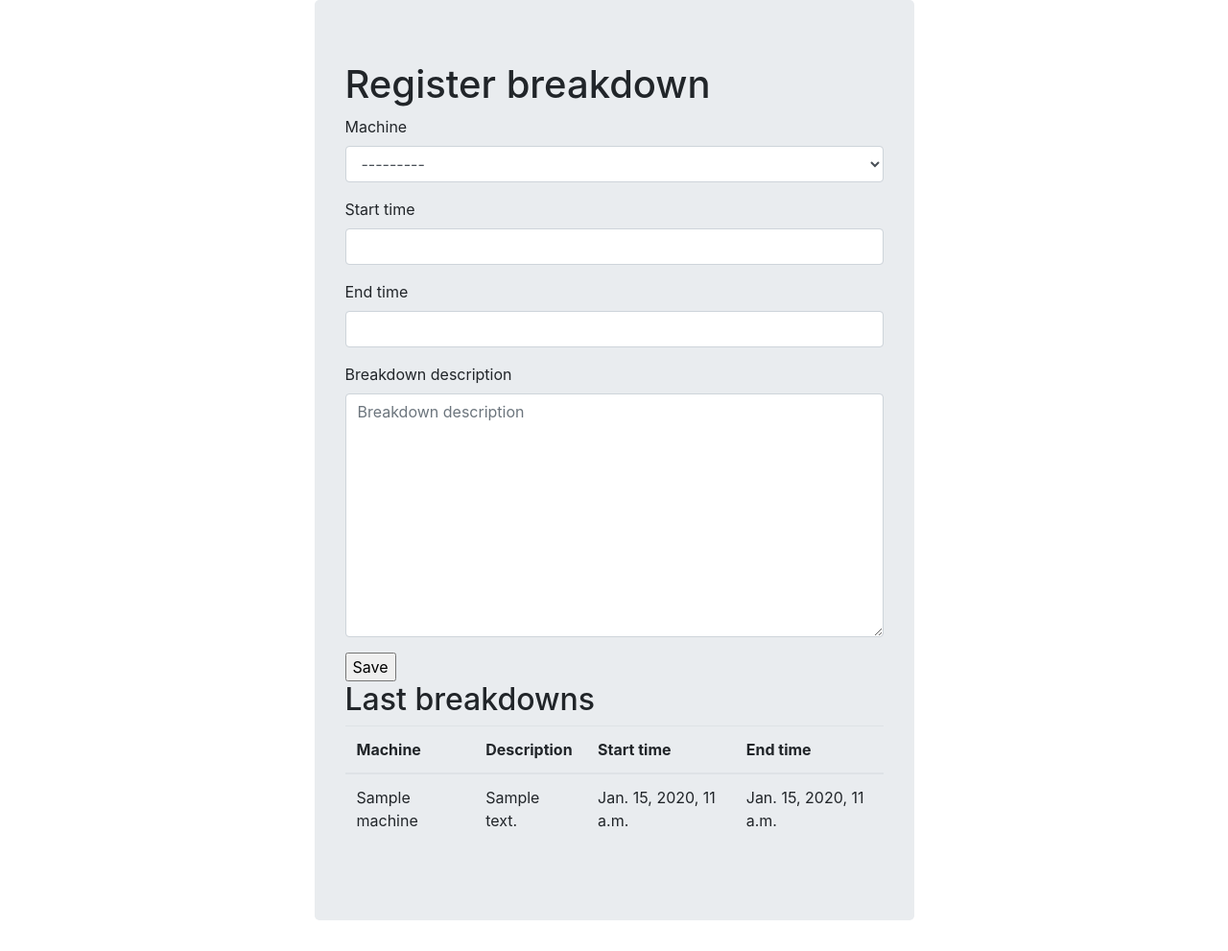
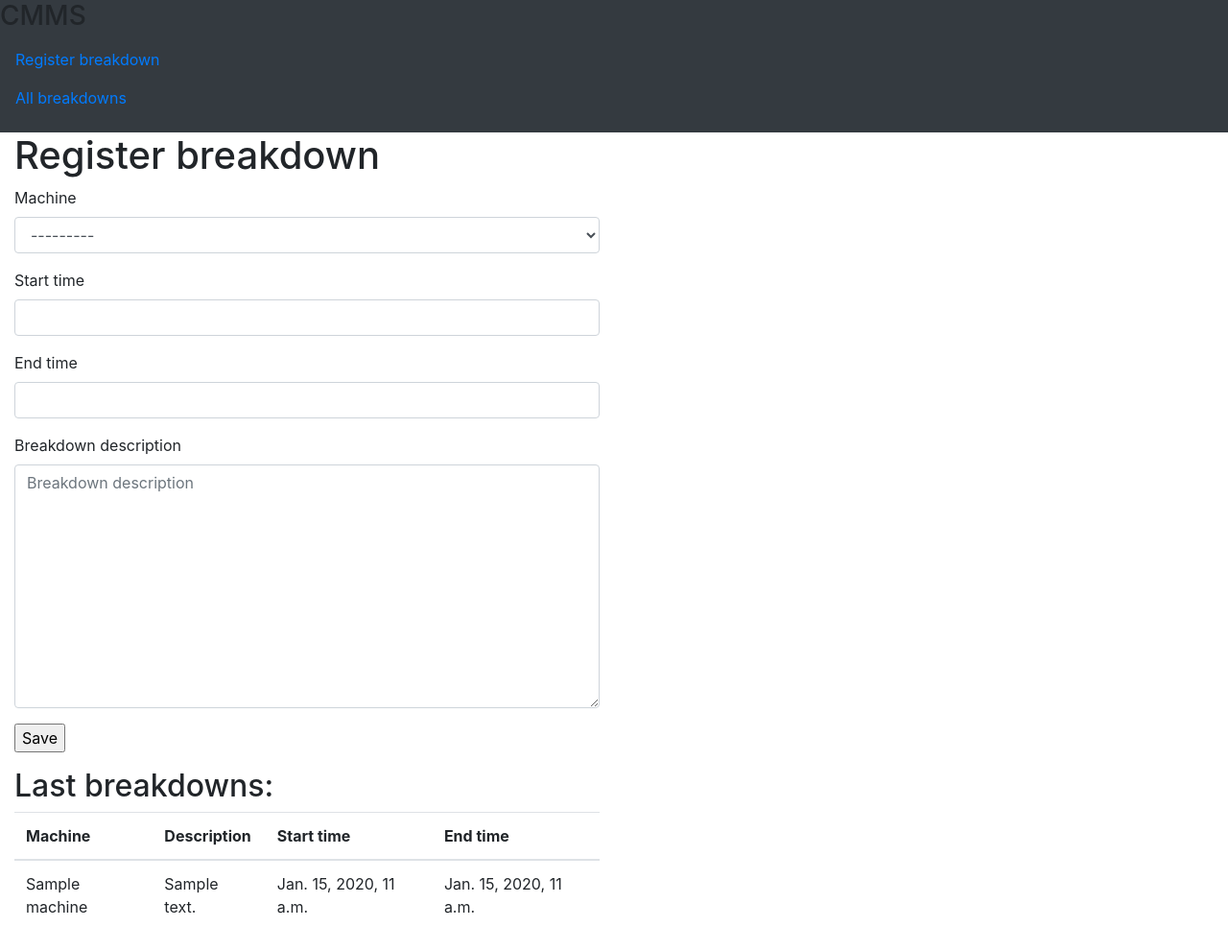
Before and after one commit to rafaupiotrowski/cmms, a Django app: page / in a window 1280 px wide. Shown: the whole page at 96% size. After the commit the page ends 952 px from the top, so only its background shows below. Run offline with Django 3.2, Linux system fonts and the light colour scheme; tables that the repository leaves empty hold one stand-in row (values such as "Sample post"); some libraries are stand-ins or nearby versions.

Commit message:
Sidebar added to home page.

```diff
--- a/cmms/breakdowns/templates/breakdowns/home.html
+++ b/cmms/breakdowns/templates/breakdowns/home.html
@@ -5,7 +5,8 @@
     {% bootstrap_css %}
     {% bootstrap_javascript jquery='full' %}
     {{ form.media }}
-  <!-- Required meta tags --
+    <link rel="stylesheet" href="/static/custom_css.css">
+  <!-- Required meta tags -->
 
     <meta charset="utf-8">
     <meta name="viewport" content="width=device-width, initial-scale=1, shrink-to-fit=no">
@@ -16,12 +17,25 @@
   <title>Cmms</title>
 </head>
 <body>
-
-  <div class="container-fluid">
-    <div id="content">
-      <div class="col-md-6 offset-md-3 jumbotron">
+  <div class="wrapper">
+    <nav id="sidebar">
+      <nav class="nav navbar-dark bg-dark flex-column">
+        <div class="sidebar-header">
+          <h3>CMMS</h3>
+        </div>
+        <ul class="list-unstyled components" id="nav-list">
+          <li>
+            <a class="nav-item nav-link" href="#">Register breakdown</a>
+          </li>
+          <li>
+            <a class="nav-item nav-link" href="#">All breakdowns</a>
+          </li>
+        </ul>
+      </nav>
+    </nav>
+    <div class="col-md-6 justify-content-center" id="content">
         <h1>Register breakdown</h1>
-        <form class="" action="{% url 'home_page' %}" method="post">
+        <form class="form-group" action="{% url 'home_page' %}" method="post">
           {% csrf_token %}
           {% if form.errors %}
           <h6>Please correct errors:</h6>
@@ -46,7 +60,7 @@
           {% endif %}
         </div>
         <div class="last_breakdowns" id="last_breakdowns">
-          <h2>Last breakdowns</h2>
+          <h2>Last breakdowns:</h2>
             <table class="table">
               <thead>
                 <tr>
@@ -68,7 +82,6 @@
               </tbody>
             </table>
         </div>
-      </div>
     </div>
   </div>
 <!--  <script src="/static/jquery-3.4.1.min.js"></script> -->
```
